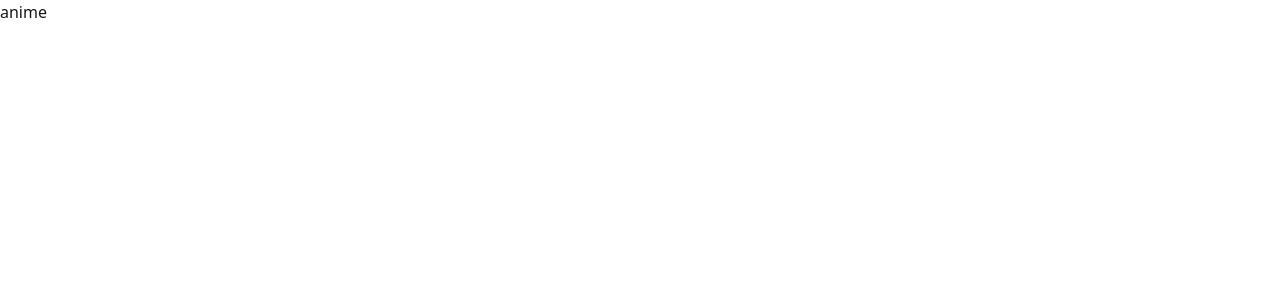
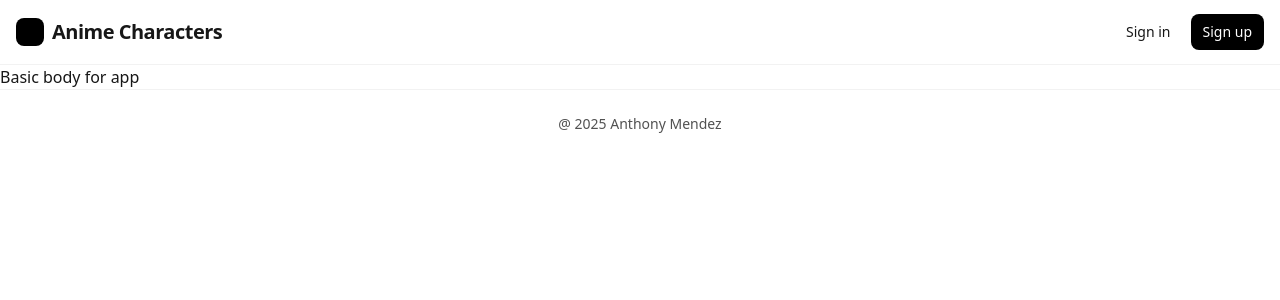
Before and after one commit to Antheagao/character-rater, a Next.js app in the folder frontend/: page / in a window 1280 px wide. Shown: the top 300 px of the page. Built offline with nearby package versions, Linux system fonts and the light colour scheme.

Commit message:
created header and footer for frontend

```diff
--- a/frontend/src/app/layout.tsx
+++ b/frontend/src/app/layout.tsx
@@ -1,6 +1,8 @@
 import type { Metadata } from "next";
 import { Inter } from "next/font/google";
 import "./globals.css";
+import Header from "../components/Header";
+import Footer from "../components/Footer";
 
 const inter = Inter({
   variable: "--font-inter",
@@ -19,9 +21,11 @@ export default function RootLayout({
 }>) {
   return (
     <html lang="en">
+      <Header />
       <body className={`${inter.variable} antialiased`}>
         {children}
       </body>
+      <Footer />
     </html>
   );
 }
--- a/frontend/src/app/page.tsx
+++ b/frontend/src/app/page.tsx
@@ -2,6 +2,6 @@ import Image from "next/image";
 
 export default function Home() {
   return (
-    <h1>anime</h1>
+    <h1>Basic body for app</h1>
   );
 }
--- /dev/null
+++ b/frontend/src/components/Footer.tsx
@@ -0,0 +1,11 @@
+export default function Footer() {
+    return (
+        <footer className="border-t border-black/5 bg-white dark:bg-neutral-900 dark:border-white/10">
+            <div className="mx-auto max-w-screen-xl px-4 py-6 text-center">
+                <p className="text-sm text-neutral-600 dark:text-neutral-400">
+                    @ {new Date().getFullYear()} Anthony Mendez
+                </p>
+            </div>
+        </footer>
+    );
+}
--- /dev/null
+++ b/frontend/src/components/Header.tsx
@@ -0,0 +1,38 @@
+// src/components/Header.tsx
+"use client";
+import Link from "next/link";
+import { useState } from "react";
+
+export default function Header() {
+  const [open, setOpen] = useState(false);
+
+  return (
+    <header className="sticky top-0 z-50 border-b border-black/5 bg-white/70 backdrop-blur-md dark:bg-neutral-900/70 dark:border-white/10">
+      <div className=" w-full px-4">
+        <div className="flex h-16 items-center justify-between">
+          {/* Logo */}
+          <Link href="/" className="flex items-center gap-2">
+            <div className="h-7 w-7 rounded-lg bg-black dark:bg-white" />
+            <span className="text-xl font-semibold tracking-tight">Anime Characters</span>
+          </Link>
+
+          {/* Actions */}
+          <div className="md:flex items-center gap-2">
+            <Link
+              href="/signin"
+              className="rounded-lg px-3 py-2 text-sm hover:bg-black/5 dark:hover:bg-white/10"
+            >
+              Sign in
+            </Link>
+            <Link
+              href="/signup"
+              className="rounded-lg bg-black px-3 py-2 text-sm text-white transition hover:bg-black/90 dark:bg-white dark:text-black dark:hover:bg-white/90"
+            >
+              Sign up
+            </Link>
+          </div>
+        </div>
+      </div>
+    </header>
+  );
+}
```
